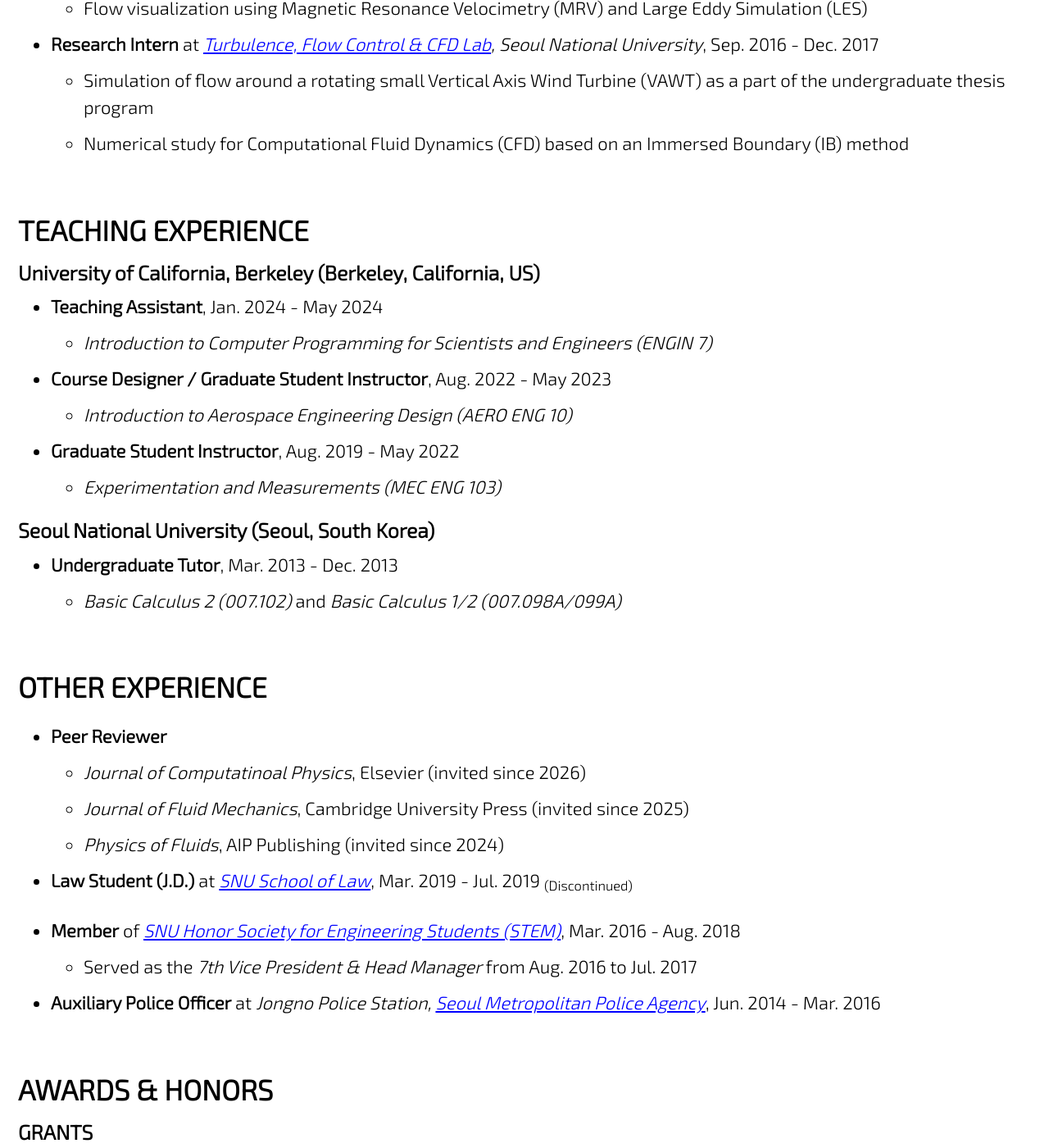
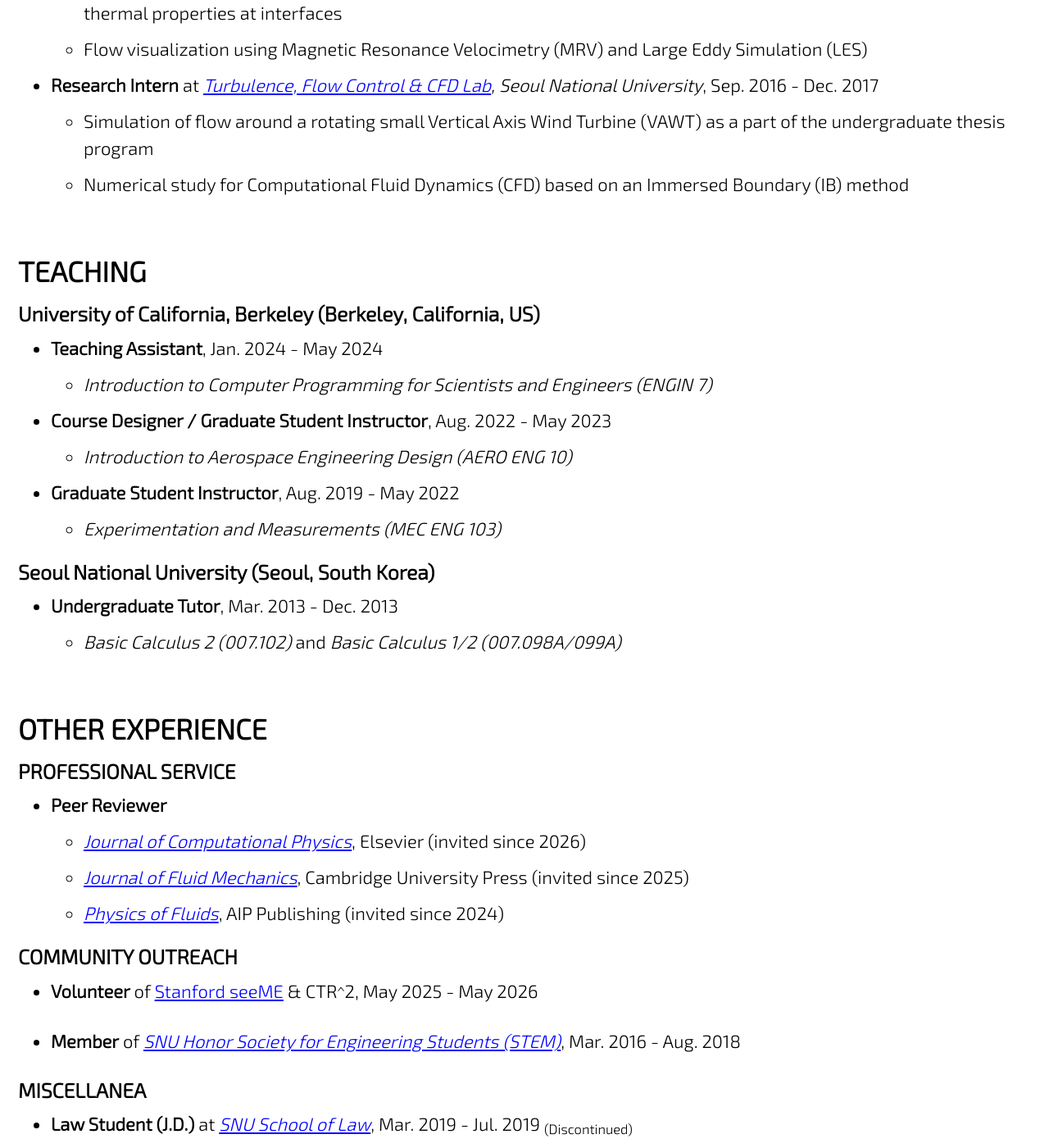
Before and after one commit to jun9303/jun9303.github.io, a Jekyll site: the page built from _pages/about_me.md, in a window 1280 px wide and 1400 px high, scrolled down 2361 px. Shown: the whole window at 82% size. Built offline with Jekyll 4.4.1, drawn with Linux system fonts in a browser that asks for light colours; cached includes are drawn as plain includes; some of the changed text lies outside the part shown.

Commit message:
Refactor about me section: update headings and enhance formatting for clarity

```diff
--- a/_pages/about_me.md
+++ b/_pages/about_me.md
@@ -49,9 +49,10 @@ feature_row:
   + Thesis: "(B.S.) Large Eddy Simulation of Flow Around a Rotating Small Vertical Axis Wind Turbine Using an Immersed Boundary Method" & "(B.B.A.) Capital and Operating Cost Efficiency Evaluation of Onshore Wind Farms in South Korea: A DEA Approach"
   + Honors: *Summa Cum Laude*
 
+### Seoul Science High School (Seoul, South Korea)
 - **High School Diploma for Gifted Students**, *[Seoul Science High School](http://en.sshs.hs.kr)*, Feb. 2012
 
-# WORK EXPERIENCE
+# WORK
 
 ### Stanford University (Stanford, California, US)
 - **Postdoctoral Scholar** at *[Aerospace Design Lab](https://adl.stanford.edu/)*, Jan. 2026 -
@@ -74,7 +75,7 @@ feature_row:
   + Simulation of flow around a rotating small Vertical Axis Wind Turbine (VAWT) as a part of the undergraduate thesis program
   + Numerical study for Computational Fluid Dynamics (CFD) based on an Immersed Boundary (IB) method
 
-# TEACHING EXPERIENCE
+# TEACHING
 
 ### University of California, Berkeley (Berkeley, California, US)
 - **Teaching Assistant**, Jan. 2024 - May 2024
@@ -97,15 +98,20 @@ feature_row:
 
 # OTHER EXPERIENCE
 
+### PROFESSIONAL SERVICE
 - **Peer Reviewer**
-  + *Journal of Computatinoal Physics*, Elsevier (invited since 2026)
-  + *Journal of Fluid Mechanics*, Cambridge University Press (invited since 2025)
-  + *Physics of Fluids*, AIP Publishing (invited since 2024)
+  + *[Journal of Computational Physics](https://www.sciencedirect.com/journal/journal-of-computational-physics)*, Elsevier (invited since 2026)
+  + *[Journal of Fluid Mechanics](https://www.cambridge.org/core/journals/journal-of-fluid-mechanics)*, Cambridge University Press (invited since 2025)
+  + *[Physics of Fluids](https://pubs.aip.org/aip/pof)*, AIP Publishing (invited since 2024)
 
-- **Law Student (J.D.)** at *[SNU School of Law](http://law.snu.ac.kr/index_en.php)*, Mar. 2019 - Jul. 2019 <sub>(Discontinued)</sub>
+### COMMUNITY OUTREACH
+- **Volunteer** of [Stanford seeME](https://seeme.stanford.edu/) & CTR^2, May 2025 - May 2026
 
 - **Member** of *[SNU Honor Society for Engineering Students (STEM)](https://gongwoo.snu.ac.kr)*, Mar. 2016 - Aug. 2018
-  + Served as the *7th Vice President & Head Manager* from Aug. 2016 to Jul. 2017
+  <!-- + Served as the *7th Vice President & Head Manager* from Aug. 2016 to Jul. 2017 -->
+
+### MISCELLANEA
+- **Law Student (J.D.)** at *[SNU School of Law](http://law.snu.ac.kr/index_en.php)*, Mar. 2019 - Jul. 2019 <sub>(Discontinued)</sub>
 
 - **Auxiliary Police Officer** at *Jongno Police Station, [Seoul Metropolitan Police Agency](https://www.smpa.go.kr/home/homeIndexEng.do?menuCode=eng)*, Jun. 2014 - Mar. 2016
 
```
